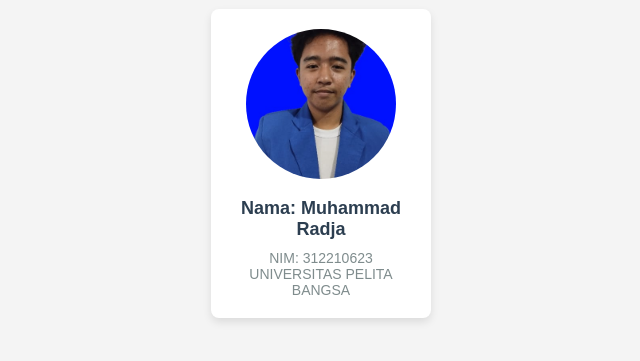
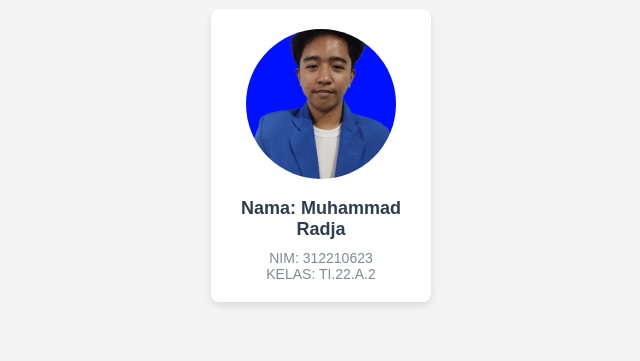
Before and after one commit to RadjaAzukio/RadjaAzukio.github.io, a plain HTML site: page index.html in a window 1280 px wide. Shown: the part 171-532 px from the top of the page, without its empty margins (319-959 px from the left). Drawn offline with Linux system fonts and the light colour scheme.

Commit message:
Update index.html

```diff
--- a/index.html
+++ b/index.html
@@ -18,7 +18,7 @@
             <img src="foto1.jpg" alt="Foto Anggota 4" class="foto">
             <h2>Nama: Muhammad Radja</h2>
             <p>NIM: 312210623</p>
-            <p>UNIVERSITAS PELITA BANGSA</p>
+            <p>KELAS: TI.22.A.2</p>
         </div>
     </section>
 </body>
```
